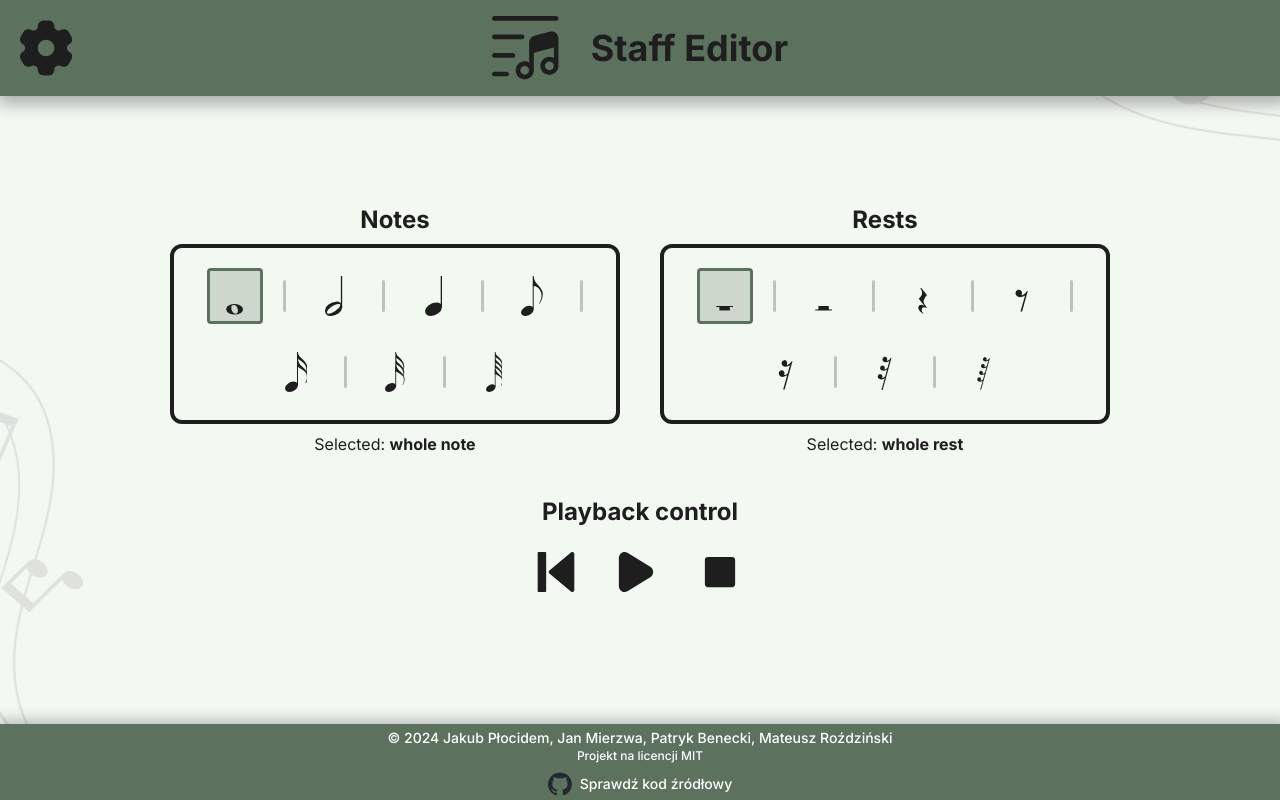
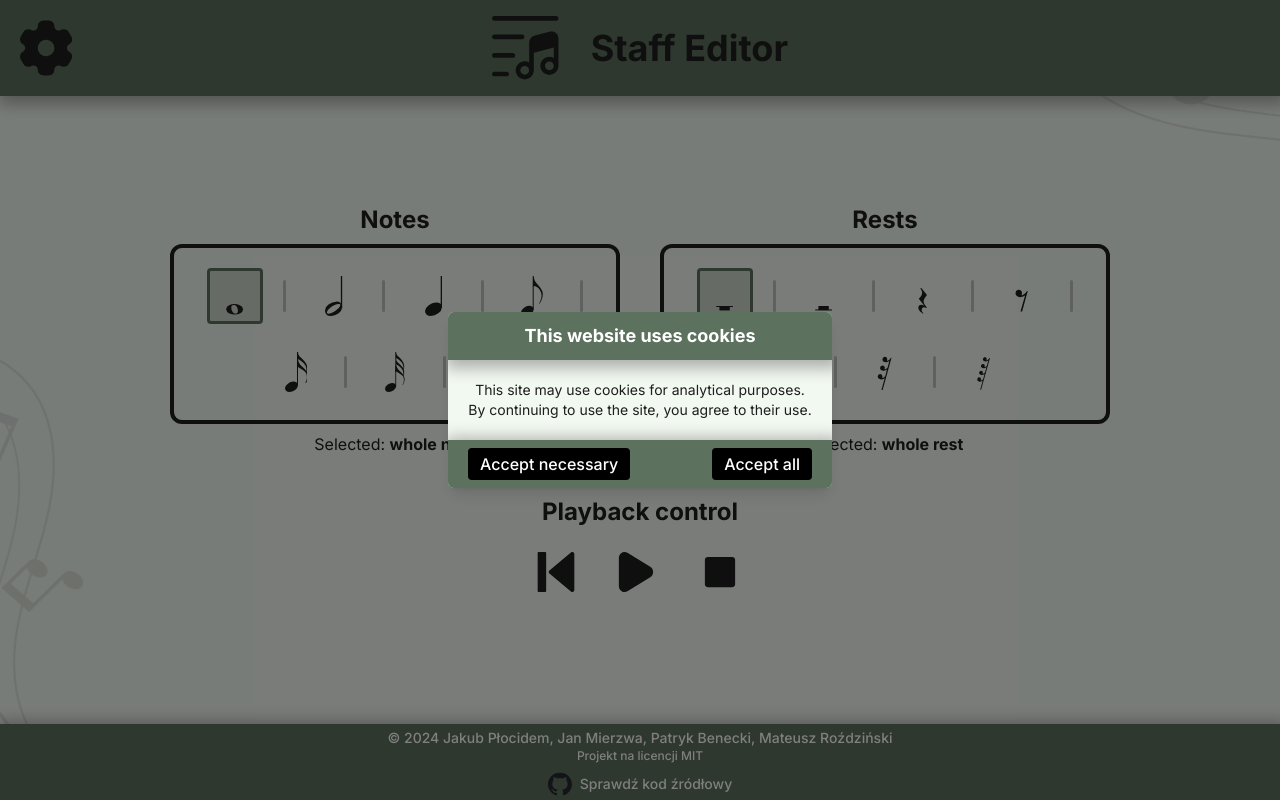
Before and after one commit to kubaplo/Staff-Editor, a Next.js app: page / in a window 1280 px wide. Built offline with nearby package versions, Linux system fonts and the light colour scheme.

Commit message:
Create CookiesPopup

```diff
--- a/app/page.tsx
+++ b/app/page.tsx
@@ -4,7 +4,8 @@
 import Header from "@/ui/components/Header/Header";
 import SelectionBox from "@/ui/components/SelectionBox/SelectionBox";
 import Playback from "@/ui/components/Playback/Playback";
-import Footer from "@/ui/components/Footer/Footer"; // Import Footer
+import Footer from "@/ui/components/Footer/Footer";
+import CookiesPopup from "@/ui/components/CookiesPopup/CookiesPopup";
 
 // Icons
 import WholeNote from "@/ui/svg/Notes/WholeNote";
@@ -56,6 +57,7 @@ export default function Home() {
         </div>
       </main>
       <Footer />
+      <CookiesPopup />
     </div>
   );
 }
--- /dev/null
+++ b/ui/components/CookiesPopup/CookiesPopup.tsx
@@ -0,0 +1,44 @@
+import { useState } from "react";
+
+export default function CookiePopup() {
+  const [isVisible, setIsVisible] = useState(true);
+
+  if (!isVisible) return null;
+
+  return (
+    <div className="fixed inset-0 z-50 flex items-center justify-center">
+      {/* Tło półprzezroczyste */}
+      <div className="absolute inset-0 bg-black bg-opacity-50"></div>
+
+      {/* Popup */}
+      <div className="relative w-96 bg-[#F2F9F1] shadow-lg rounded-md overflow-hidden">
+        {/* Pasek górny */}
+        <div className="h-12 bg-[#5C715E] flex items-center justify-center text-white font-bold text-lg shadow-header">
+          This website uses cookies
+        </div>
+
+        {/* Treść */}
+        <div className="p-5 text-center text-dark text-sm">
+          <p>This site may use cookies for analytical purposes.</p>
+          <p>By continuing to use the site, you agree to their use.</p>
+        </div>
+
+        {/* Pasek dolny z przyciskami */}
+        <div className="h-12 bg-[#5C715E] flex justify-between items-center px-5 shadow-header">
+          <button
+            onClick={() => setIsVisible(false)}
+            className="bg-black text-white font-medium py-1 px-3 rounded hover:bg-gray-800"
+          >
+            Accept necessary
+          </button>
+          <button
+            onClick={() => setIsVisible(false)}
+            className="bg-black text-white font-medium py-1 px-3 rounded hover:bg-gray-800"
+          >
+            Accept all
+          </button>
+        </div>
+      </div>
+    </div>
+  );
+}
```
